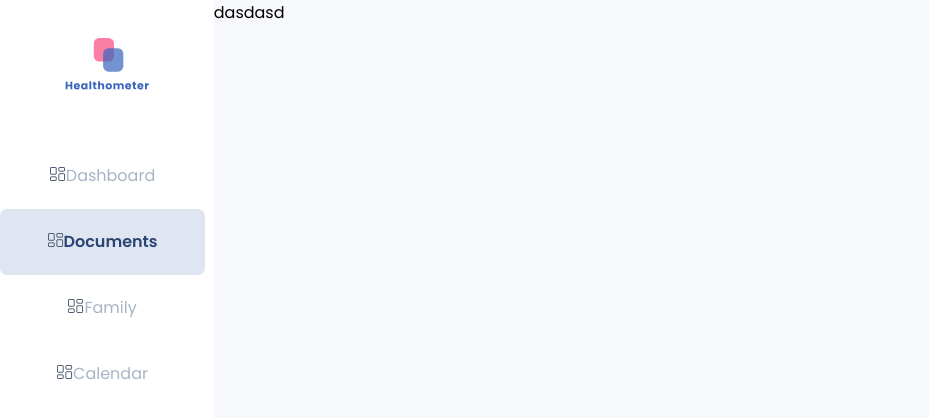
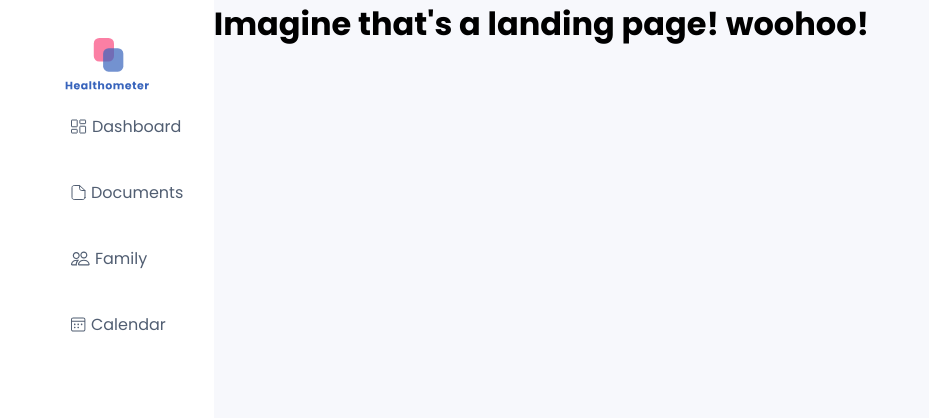
Before and after one commit to HealthOMeter/front-end, a React (Create React App) app: page / in a window 1280 px wide. Shown: the top 418 px of the page, without its empty margins (0-929 px from the left). Built offline with nearby package versions, Linux system fonts and the light colour scheme.

Commit message:
Basic sidebar + routes

```diff
--- a/src/App.js
+++ b/src/App.js
@@ -1,9 +1,11 @@
 import Routes from './routes/routes';
 import { AppWrapper } from './App.styles';
+import Sidebar from './components/Sidebar/Sidebar';
 
 function App() {
   return (
     <AppWrapper>
+      <Sidebar />
       <Routes />
     </AppWrapper>
   );
--- a/src/components/Sidebar/Sidebar.jsx
+++ b/src/components/Sidebar/Sidebar.jsx
@@ -1,18 +1,30 @@
 import React from 'react';
-import { Link } from 'react-router-dom';
-import Logo  from '../Logo/Logo';
+import { Link, useLocation } from 'react-router-dom';
+import { sidebarItems } from '../../data/sidebar.data';
+import Logo from '../Logo/Logo';
 import SidebarBtn from './SidebarBtn';
-import icon1 from '../../assets/icons/dashboard.svg';
-import { SideBar } from './Sidebar.styles';
+import { SideBar, Wrapper } from './Sidebar.styles';
 
 const Sidebar = () => {
+  const location = useLocation();
+  const currentPath = location.pathname;
+
   return (
     <SideBar>
       <Logo />
-      <SidebarBtn active={false}><Link to="/test"><img src={icon1}></img>Dashboard</Link></SidebarBtn>
-      <SidebarBtn active={true}><Link to="/test"><img src={icon1}></img>Documents</Link></SidebarBtn>
-      <SidebarBtn active={false}><Link to="/test"><img src={icon1}></img>Family</Link></SidebarBtn>
-      <SidebarBtn active={false}><Link to="/test"><img src={icon1}></img>Calendar</Link></SidebarBtn>
+      {
+        sidebarItems.map((item, idx) => {
+          return (
+            <Wrapper
+              key={idx}
+              to={item.url}
+              active={currentPath == item.url ? true : false}
+            >
+              <SidebarBtn><img alt="" src={item.icon}></img><p>{item.title}</p></SidebarBtn>
+            </Wrapper>
+          )
+        })
+      }
     </SideBar>
   );
 };
--- a/src/components/Sidebar/Sidebar.styles.js
+++ b/src/components/Sidebar/Sidebar.styles.js
@@ -1,6 +1,8 @@
 import styled from 'styled-components';
+import { Link } from 'react-router-dom';
 
 const bgColor = '#FFFFFF';
+const bgActiveColor = '#DFE5F1';
 
 export const SideBar = styled.aside`
   width: 16.7vw;
@@ -15,3 +17,28 @@ export const SideBar = styled.aside`
     margin-top: 23%;
   }
 `;
+
+export const Wrapper = styled(Link)`
+    width: 95%;
+    height: 8%;
+    border: solid 1px transparent;
+    border-radius: 7px;
+    background: ${props => props.active ? bgActiveColor : bgColor};
+    align-self: flex-start;
+    display: flex;
+    justify-content: center;
+    align-items: center;
+    transition: background-color 0.3s;
+    font-weight: 500;
+    color: ${props => props.active ? '#2B4474' : '#515E72'};
+    margin-left: 7px;
+    &:hover {
+      background-color: rgba(223, 229, 241, 0.5);
+      border-radius: 7px;
+    }
+    &:link,
+    &:active,
+    &:visited {
+      text-decoration: none;
+    }
+`;
--- a/src/components/Sidebar/SidebarBtn.styles.js
+++ b/src/components/Sidebar/SidebarBtn.styles.js
@@ -1,25 +1,16 @@
 import styled from "styled-components";
 
+const txtColor = '#A8B4C6';
+const txtActiveColor = '#2B4474';
 const bgActiveColor = '#DFE5F1';
 const bgColor = '#FFFFFF';
-const txtColor = '#A8B4C6';
-const txtActiveColor = '#2B4474';
 
 export const SidebarItem = styled.div`
-    width: 95%;
-    height: 8%;
-    border: solid 1px transparent;
-    border-radius: 7px;
-    background-color: ${(props) => (props.active ? bgActiveColor : bgColor)};
-    align-self: flex-start;
     display: flex;
-    justify-content: flex-start;
-    align-items: center;
+    flex-direction: row;
+    width: 38%;
 
-    a {
-        font-weight: ${(props) => (props.active ? '600' : '500')};
-        text-decoration: none;
-        color: ${(props) => (props.active ? txtActiveColor : txtColor)};
-        margin: auto;
+    img {
+        margin-right: 5px;
     }
 `;
--- /dev/null
+++ b/src/data/sidebar.data.js
@@ -0,0 +1,31 @@
+import dashboardIcon from '../assets/icons/dashboard.svg';
+import docsIcon from '../assets/icons/documents.svg';
+import familyIcon from '../assets/icons/family.svg';
+import calendarIcon from '../assets/icons/calendar.svg';
+
+export const sidebarItems = [
+    {
+        title: 'Dashboard',
+        icon: dashboardIcon,
+        url: '/dashboard',
+        extra: false,
+    },
+    {
+        title: 'Documents',
+        icon: docsIcon,
+        url: '/documents',
+        extra: false,
+    },
+    {
+        title: 'Family',
+        icon: familyIcon,
+        url: '/family',
+        extra: true,
+    },
+    {
+        title: 'Calendar',
+        icon: calendarIcon,
+        url: '/calendar',
+        extra: false,
+    }
+];
--- a/src/routes/routes.js
+++ b/src/routes/routes.js
@@ -1,17 +1,19 @@
 import React from 'react';
 import { Switch, Route } from 'react-router-dom';
-import Sidebar from '../components/Sidebar/Sidebar';
+import Home from '../views/Home/Home';
+import Family from '../views/Family/Family';
+import Documents from '../views/Documents/Documents';
+import Calendar from '../views/Calendar/Calendar';
+import Dashboard from '../views/Dashboard/Dashboard';
 
 const Routes = () => {
     return (
         <Switch>
-            <Route exact path="/">
-              <Sidebar />
-              <main>dasdasd</main>
-            </Route>
-            <Route path="/test">
-                <h1>Helllooo</h1>
-            </Route>
+            <Route exact path="/" component={Home} />
+            <Route path="/family" component={Family} />
+            <Route path="/documents" component={Documents} />
+            <Route path="/calendar" component={Calendar} />
+            <Route path="/dashboard" component={Dashboard} />
         </Switch>
     );
 };
--- /dev/null
+++ b/src/views/Calendar/Calendar.jsx
@@ -0,0 +1,7 @@
+import React from 'react';
+
+const Calendar = () => {
+    return ( <h1>Hi, this is calendar!</h1>);
+}
+
+export default Calendar;
--- /dev/null
+++ b/src/views/Dashboard/Dashboard.jsx
@@ -0,0 +1,7 @@
+import React from 'react';
+
+const Dashboard = () => {
+    return ( <h1>Hi, this is dashboard!</h1>);
+}
+
+export default Dashboard;
--- /dev/null
+++ b/src/views/Documents/Documents.jsx
@@ -0,0 +1,7 @@
+import React from 'react';
+
+const Documents = () => {
+    return ( <h1>Your docs should be here!</h1>);
+}
+
+export default Documents;
--- /dev/null
+++ b/src/views/Family/Family.jsx
@@ -0,0 +1,7 @@
+import React from 'react';
+
+const Family = () => {
+    return (<h1>Hi, this is family section!</h1>);
+};
+
+export default Family;
--- /dev/null
+++ b/src/views/Home/Home.jsx
@@ -0,0 +1,7 @@
+import React from 'react';
+
+const Home = () => {
+    return (<h1>Imagine that's a landing page! woohoo!</h1>)
+};
+
+export default Home;
```
